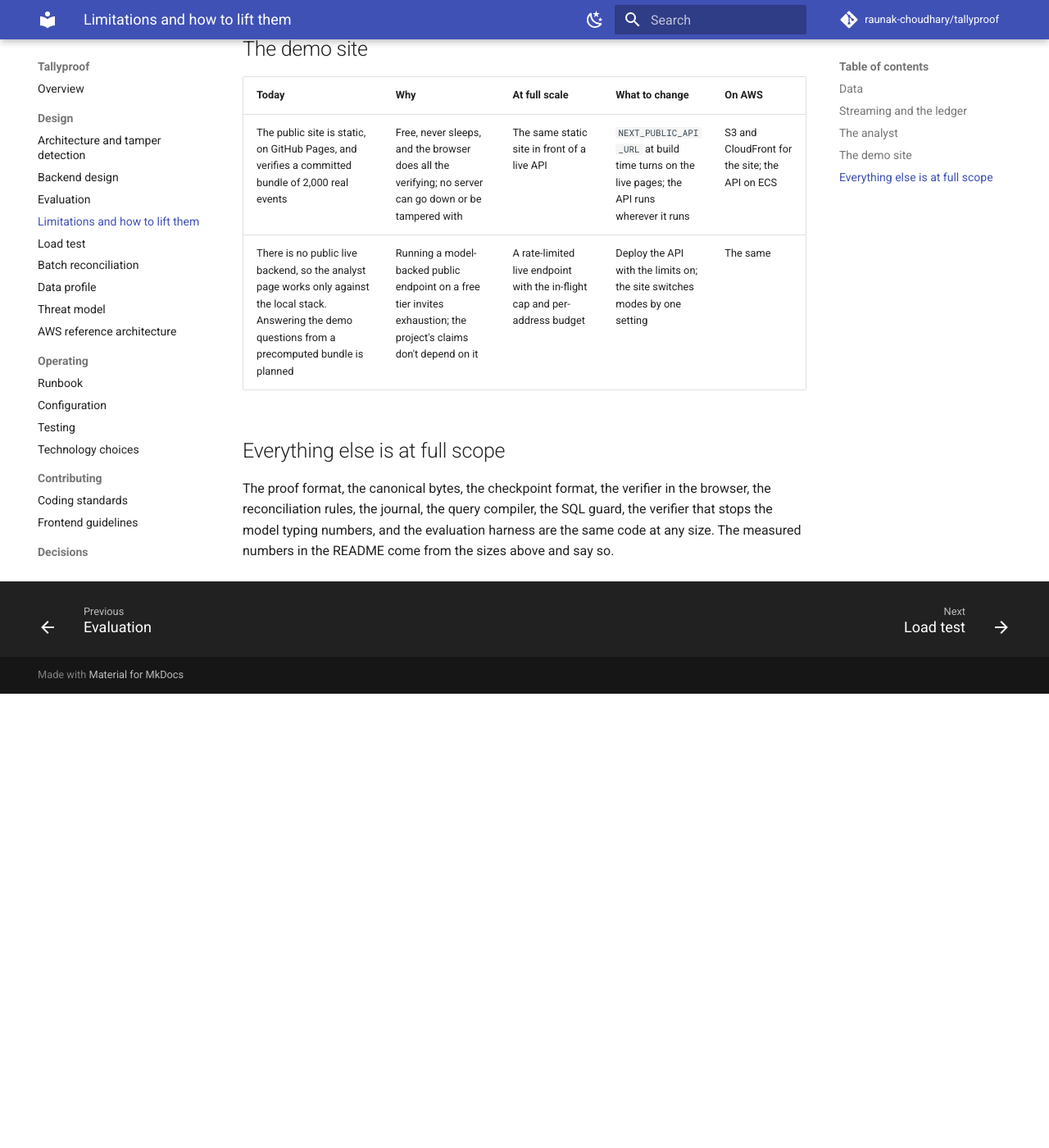
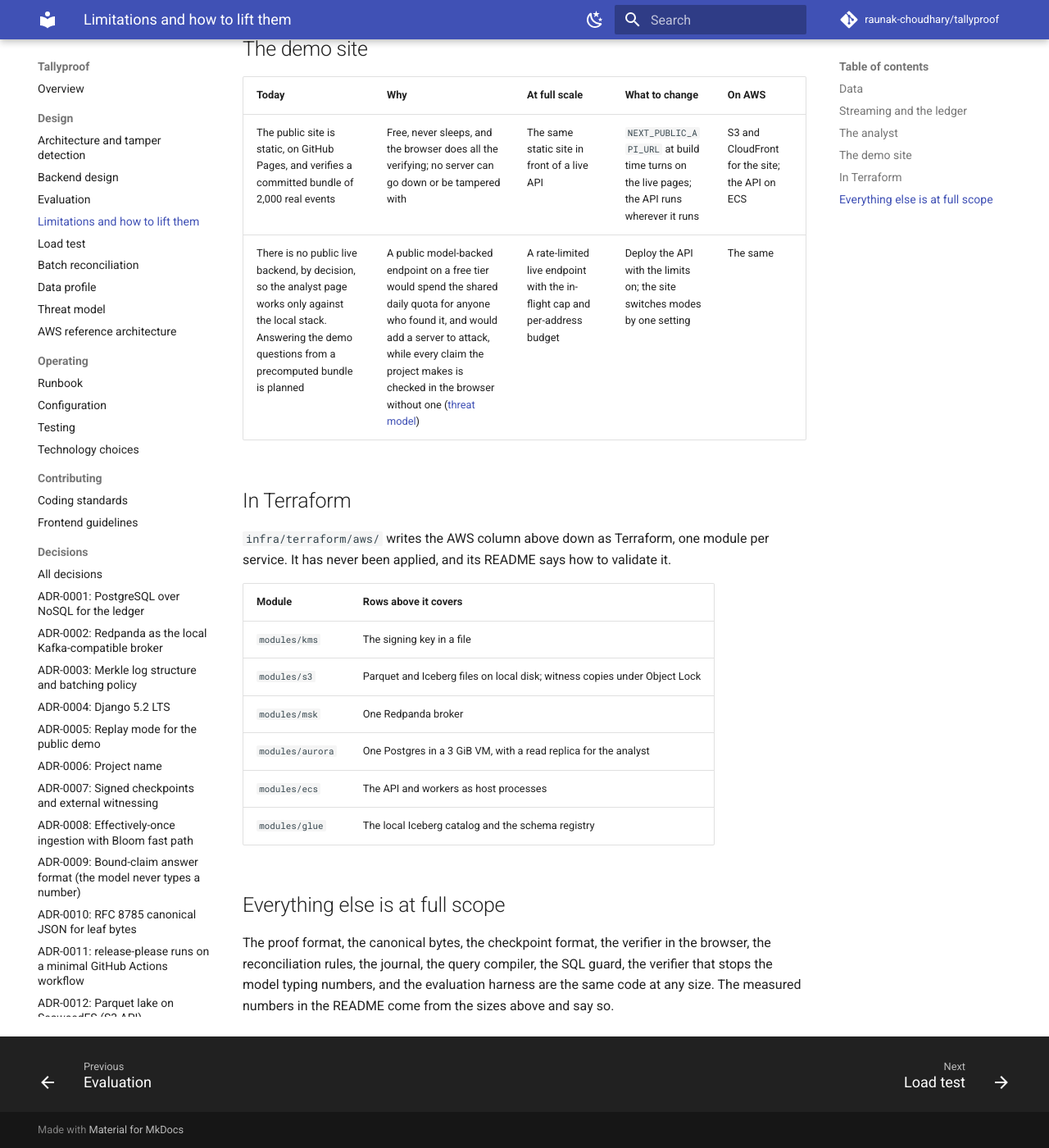
Before and after one commit to raunak-choudhary/tallyproof, an MkDocs documentation site: the page built from docs/limitations.md, in a window 1280 px wide and 1400 px high, scrolled down 3715 px. Shown: the whole window at 82% size. Built offline with MkDocs 1.6.1 and Material for MkDocs 9.7.7, drawn with Linux system fonts in a browser that asks for light colours; comment, search, counter and statistics services are not loaded; before the commit the page ends 4561 px from its top, so only the background shows below that.

Commit message:
docs: sketch the AWS reference architecture in Terraform
One module per service (KMS, S3 with Object Lock, MSK, Aurora with a
reader for the analyst, ECS Fargate, Glue catalog and schema registry),
never applied, with a README on how to validate it. The limitations
page maps each module to the rows it covers.

```diff
--- a/docs/aws-reference-architecture.md
+++ b/docs/aws-reference-architecture.md
@@ -1,6 +1,6 @@
 # Running Tallyproof on AWS
 
-Tallyproof runs on one laptop with open-source components, and nothing in this repository is deployed to AWS. Each component does have a direct AWS counterpart, though, and this page shows how the system would map onto AWS and what would change at production scale. Service details were checked against AWS documentation in October 2026.
+Tallyproof runs on one laptop with open-source components, and nothing in this repository is deployed to AWS. Each component does have a direct AWS counterpart, though, and this page shows how the system would map onto AWS and what would change at production scale. The same mapping is written as Terraform, never applied, in `infra/terraform/aws/`. Service details were checked against AWS documentation in October 2026.
 
 ## Component mapping
 
--- a/docs/limitations.md
+++ b/docs/limitations.md
@@ -46,7 +46,20 @@
 | Today | Why | At full scale | What to change | On AWS |
 |---|---|---|---|---|
 | The public site is static, on GitHub Pages, and verifies a committed bundle of 2,000 real events | Free, never sleeps, and the browser does all the verifying; no server can go down or be tampered with | The same static site in front of a live API | `NEXT_PUBLIC_API_URL` at build time turns on the live pages; the API runs wherever it runs | S3 and CloudFront for the site; the API on ECS |
-| There is no public live backend, so the analyst page works only against the local stack. Answering the demo questions from a precomputed bundle is planned | Running a model-backed public endpoint on a free tier invites exhaustion; the project's claims don't depend on it | A rate-limited live endpoint with the in-flight cap and per-address budget | Deploy the API with the limits on; the site switches modes by one setting | The same |
+| There is no public live backend, by decision, so the analyst page works only against the local stack. Answering the demo questions from a precomputed bundle is planned | A public model-backed endpoint on a free tier would spend the shared daily quota for anyone who found it, and would add a server to attack, while every claim the project makes is checked in the browser without one ([threat model](threat-model.md#public-endpoints)) | A rate-limited live endpoint with the in-flight cap and per-address budget | Deploy the API with the limits on; the site switches modes by one setting | The same |
+
+## In Terraform
+
+`infra/terraform/aws/` writes the AWS column above down as Terraform, one module per service. It has never been applied, and its README says how to validate it.
+
+| Module | Rows above it covers |
+|---|---|
+| `modules/kms` | The signing key in a file |
+| `modules/s3` | Parquet and Iceberg files on local disk; witness copies under Object Lock |
+| `modules/msk` | One Redpanda broker |
+| `modules/aurora` | One Postgres in a 3 GiB VM, with a read replica for the analyst |
+| `modules/ecs` | The API and workers as host processes |
+| `modules/glue` | The local Iceberg catalog and the schema registry |
 
 ## Everything else is at full scope
 
```
Also changed, not shown: infra/terraform/aws/README.md (added, +19 -0 lines), 7 other files.
